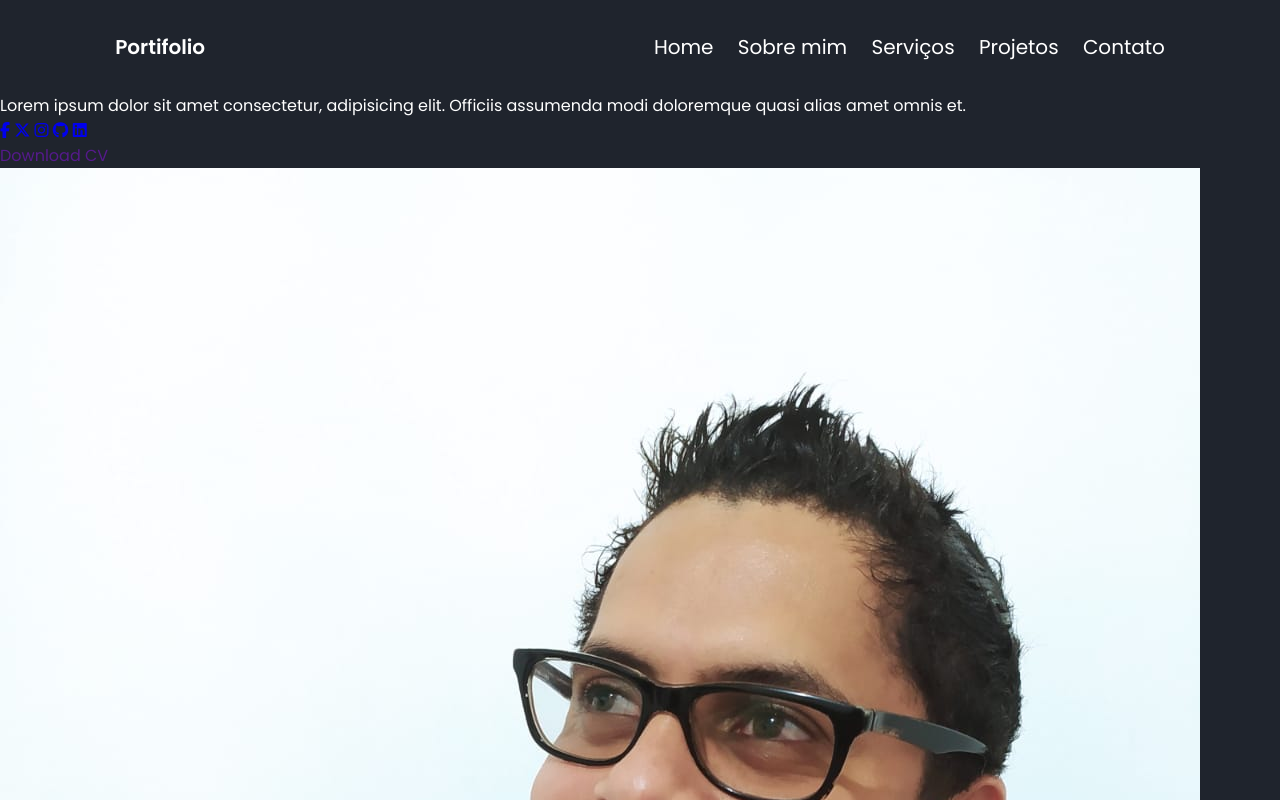
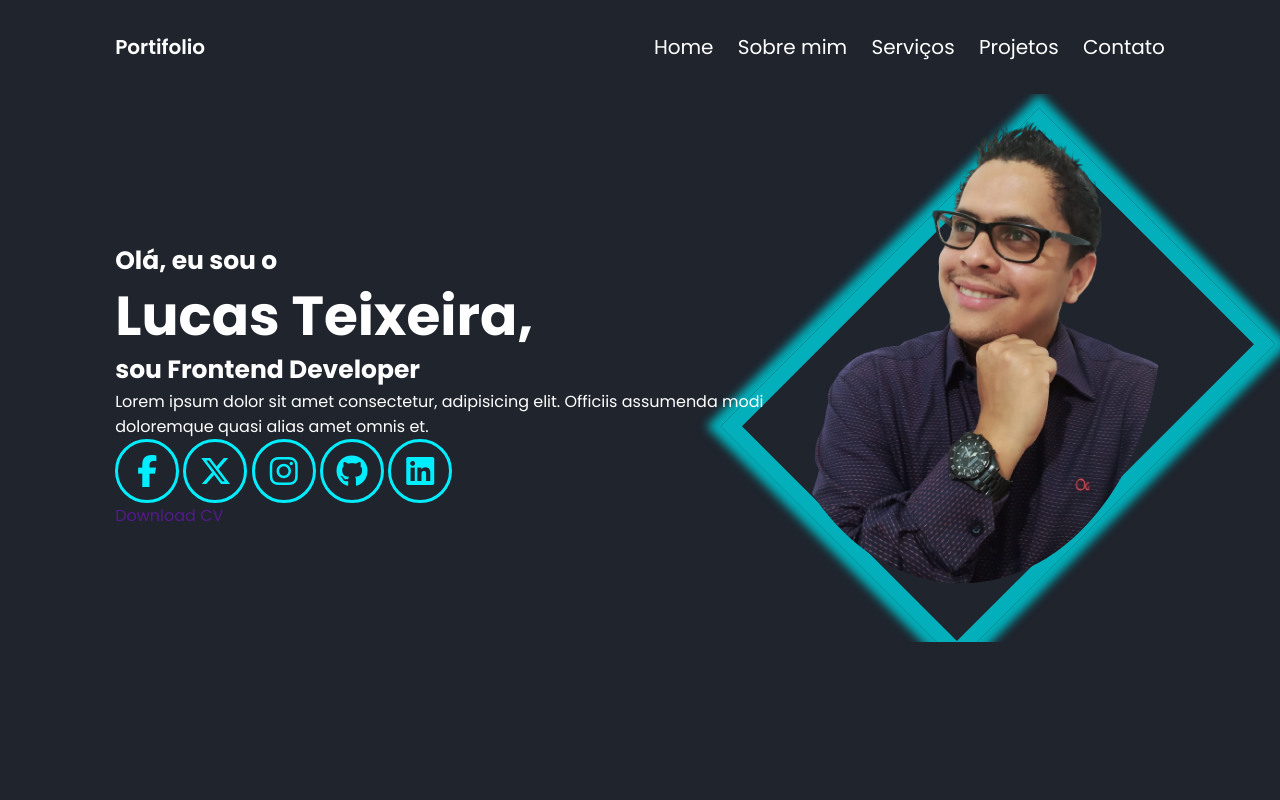
Before and after one commit to 99Teixeira/New-Portifolio, a plain HTML site: page index.html in a window 1280 px wide. Shown: the top 800 px of the page. Drawn offline with Linux system fonts and the light colour scheme.

Commit message:
CSS e fotos
adição de fotos e feito o border na foto e box shadow

```diff
--- /dev/null
+++ b/ASSETS/CSS/main.css
@@ -0,0 +1,83 @@
+@import url(./root.css);
+
+section {
+    min-width: 100vh;
+    padding: 10rem 9% 2rem;
+}
+
+.home {
+    display: flex;
+    justify-content: center;
+    align-items: center;
+    overflow: hidden;
+    position: relative;
+}
+
+.home-content {
+    position: relative;
+    z-index: 2;
+}
+
+.home-content h3 {
+    font-size: 25px;
+    font-weight: 700;
+}
+
+.home-content h1 {
+    font-size: 55px;
+    font-weight: 700;
+    line-height: 1.3;
+}
+
+.home-content p {
+    font-size: 1rem;
+}
+
+.home-img {
+    position: relative;
+    width: 450px;
+    height: 450px;
+    transform: rotate(45deg);
+    z-index: 1;
+}
+
+.home-img .rhombus {
+    position: absolute;
+    width: 100%;
+    height: 100%;
+    background: var(--bg-color);
+    border: 15px solid var(--second-main-color); /* Reduza o tamanho da borda para 15px */
+    animation: pulse 1s infinite alternate;
+    box-shadow: 0px 0px 5px 5px var(--second-main-color); /* Reduza o tamanho do box-shadow para 5px */
+}
+
+@keyframes pulse {
+    0% {
+        box-shadow: 0px 0px 5px 5px var(--second-main-color); /* Reduza o tamanho do box-shadow para 5px */
+    }
+    100% {
+        box-shadow: 0px 0px 10px 10px var(--second-main-color); /* Reduza o tamanho do box-shadow para 10px */
+    }
+}
+
+.home-img .rhombus img {
+    position: absolute;
+    top: 70%;
+    left: 52%;
+    transform: translate(-70%, -70%) rotate(-45deg);
+    max-width: 400px;
+    border-radius: 50%;
+}
+
+.social-media a {
+    display: inline-flex;
+    justify-content: center;
+    align-items: center;
+    width: 4rem;
+    height: 4rem;
+    background: transparent;
+    border: .2rem solid var(--main-color);
+    border-radius: 50%;
+    font-size: 2rem;
+    color: var(--main-color);
+}
--- a/ASSETS/CSS/root.css
+++ b/ASSETS/CSS/root.css
@@ -3,4 +3,5 @@
     --second-bg-color: #323946;
     --text-color: #fff;
     --main-color: #0ef;
+    --second-main-color: #03afba;
 }
--- a/index.html
+++ b/index.html
@@ -15,6 +15,7 @@
     <!-- CSS -->
     <link rel="stylesheet" href="./ASSETS/CSS/reset.css">
     <link rel="stylesheet" href="./ASSETS/CSS/header.css">
+    <link rel="stylesheet" href="./ASSETS/CSS/main.css">
 
     <title>Portifolio</title>
 </head>
@@ -34,14 +35,14 @@
     </header>
 
     <main>
-        <section id="home">
+        <section class="home" id="home">
             <div class="home-content">
                 <h3>Olá, eu sou o</h3>
                 <h1>Lucas Teixeira,</h1>
                 <h3>sou <span>Frontend Developer</span></h3>
                 <p>Lorem ipsum dolor sit amet consectetur, adipisicing elit. Officiis assumenda modi doloremque quasi
                      alias amet omnis et.</p>
-                <div class="social">
+                <div class="social-media">
                     <a href="https://www.facebook.com/profile.php?id=100086357615118"><i class="fa-brands fa-facebook-f"></i></a>
                     <a href="https://twitter.com/99TeixeiraSilva"><i class="fa-brands fa-x-twitter"></i></a>
                     <a href="https://www.instagram.com/l_teixeira99/"><i class="fa-brands fa-instagram"></i></a>
@@ -52,7 +53,9 @@
             </div>
 
             <div class="home-img">
-                <img src="./ASSETS/IMG/lucas-teixeira-1.jpeg" alt="Lucas Teixeira">
+                <div class="rhombus">
+                    <img src="./ASSETS/IMG/lucas-teixeira-1-no-bg.png" alt="Lucas Teixeira">
+                </div>
             </div>
 
         </section>
```
Also changed, not shown: ASSETS/IMG/lucas-teixeira-1-no-bg.png (added).
